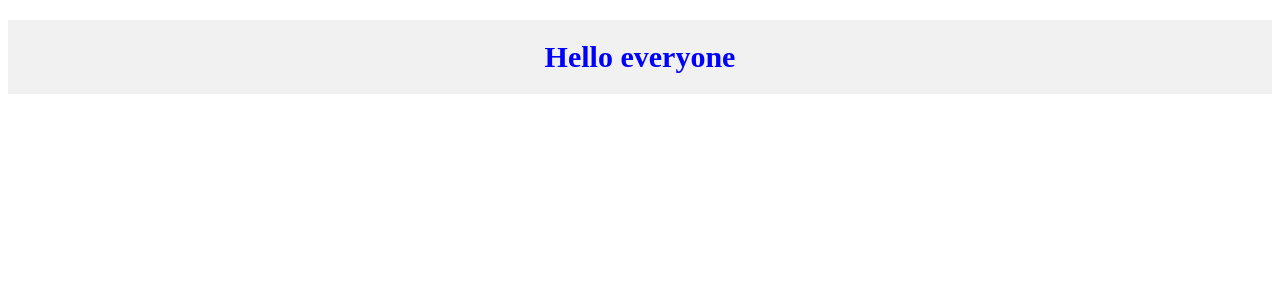
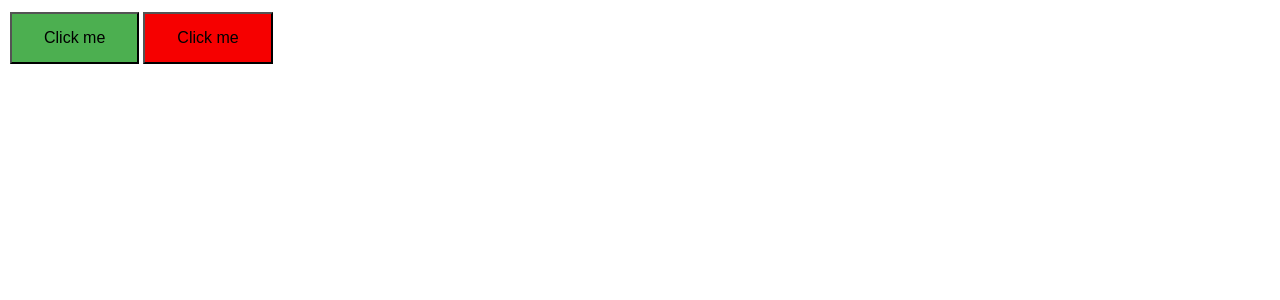
Before and after one commit to QuocAn108/ReactVite_Learning, a React (Vite) app in the folder ReactViteLearning/: page / in a window 1280 px wide. Shown: the top 300 px of the page. Built offline with nearby package versions, Linux system fonts and the light colour scheme.

Commit message:
Applying classname style for more button

```diff
--- a/ReactViteLearning/src/App.jsx
+++ b/ReactViteLearning/src/App.jsx
@@ -1,10 +1,9 @@
-import styles from "./assets/App.module.css";
-import classNames from "classnames";
+import Button from "./components/Button/Button";
 function App() {
-  const { heading, text, bg } = styles;
   return (
     <>
-      <div className={classNames(heading, text, bg)}>Hello everyone</div>
+      <Button primary />
+      <Button />
     </>
   );
 }
--- /dev/null
+++ b/ReactViteLearning/src/components/Button/Button.jsx
@@ -0,0 +1,15 @@
+import styles from "./Button.module.css";
+import className from "classnames";
+// eslint-disable-next-line react/prop-types
+export default function Button({ primary }) {
+  return (
+    <button
+      className={className(styles.btn, {
+        [styles.primary]: primary,
+        [styles.default]: !primary,
+      })}
+    >
+      Click me
+    </button>
+  );
+}
--- /dev/null
+++ b/ReactViteLearning/src/components/Button/Button.module.css
@@ -0,0 +1,19 @@
+.btn {
+  background-color: #ffffff;
+  color: rgb(0, 0, 0);
+  padding: 15px 32px;
+  text-align: center;
+  text-decoration: none;
+  display: inline-block;
+  font-size: 16px;
+  margin: 4px 2px;
+  cursor: pointer;
+}
+
+.primary {
+  background-color: #4caf50;
+}
+.default {
+  background-color: #f60000;
+  color: black;
+}
```
